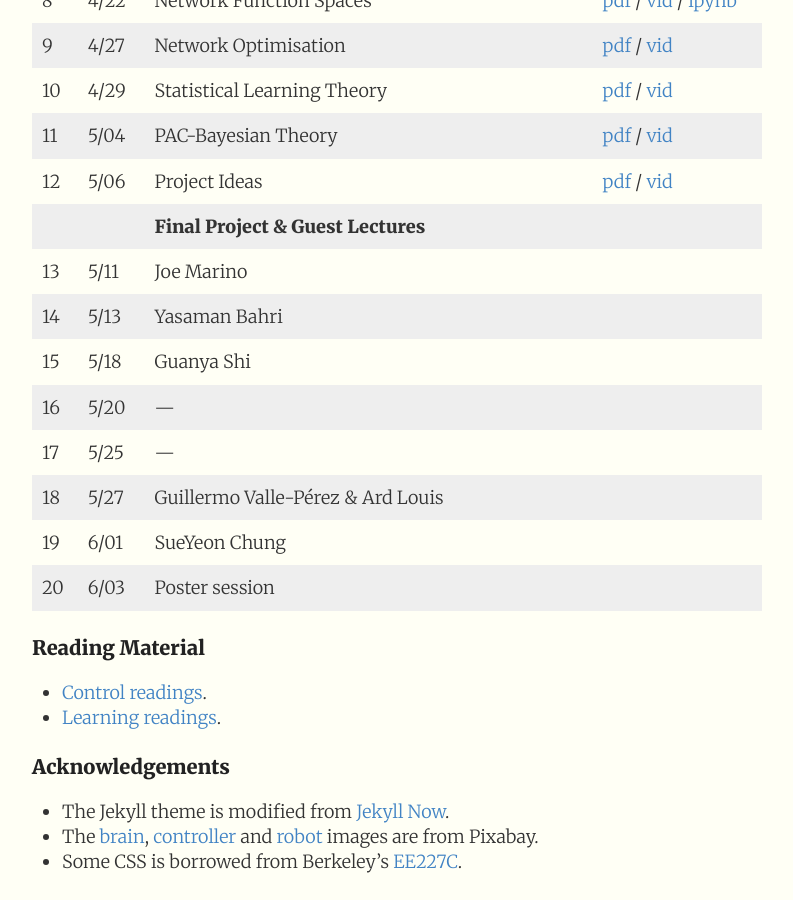
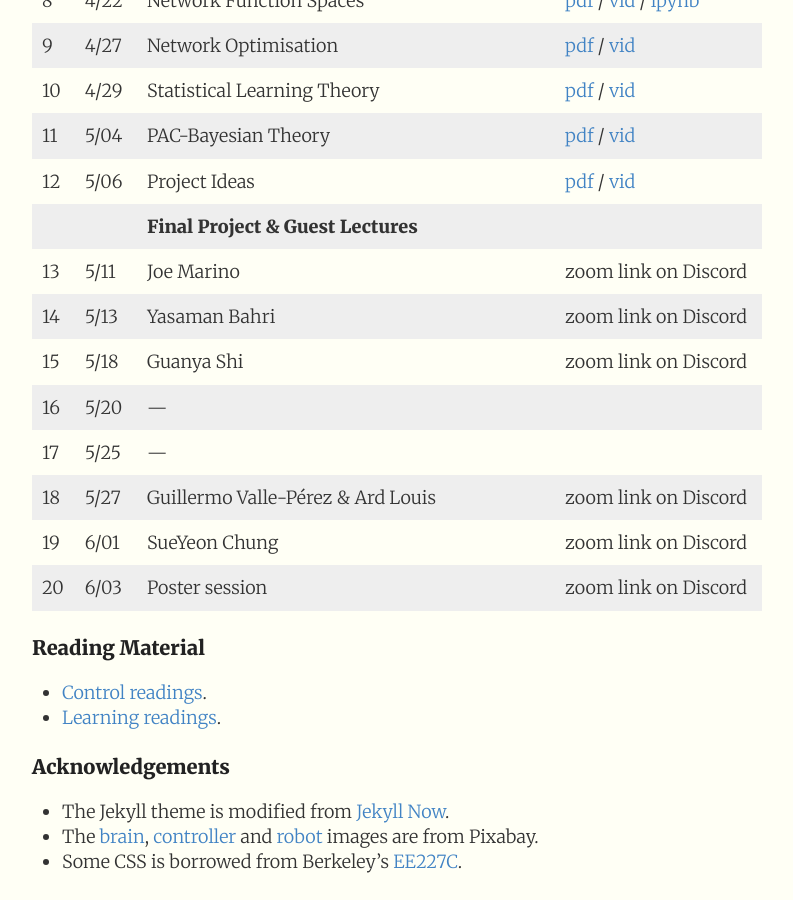
Before and after one commit to 1five9/1five9.github.io, a Jekyll site: the page built from index.md, in a window 1280 px wide and 900 px high, scrolled down 2732 px. Shown: the whole window, without its empty margins (243-1036 px from the left). Built offline with Jekyll 4.4.1, drawn with Linux system fonts in a browser that asks for light colours.

Commit message:
zoom link on Discord

```diff
--- a/index.md
+++ b/index.md
@@ -86,14 +86,14 @@ The final project will be conducted during the last four weeks of class. Student
 | 11 | 5/04      | PAC-Bayesian Theory                    | [pdf](/slides/learning/11.pdf) / [vid](https://caltech.zoom.us/rec/play/kVxll8Ej94RkPNVb0qlm6DPBlhNY2A3GmheVLW-o5T2u08JvffmsbqJzp9gkciU1XkkkNPq5u5mz3rz8.wC-OPN9SqRq3okfc) |
 | 12 | 5/06      | Project Ideas                          | [pdf](/slides/learning/12.pdf) / [vid](https://caltech.zoom.us/rec/play/WbMd0RukBwxyeZHM3slmTrnHiK0R7862SqA70eJl7WrlizTjj2cW_XLpdeEEMEJIbzg4m6_T_O1BZo3f.JI2a3eRUt3g5mB0u) |
 |    |           | **Final Project & Guest Lectures**     |  |
-| 13 | 5/11      | Joe Marino                             |  |
-| 14 | 5/13      | Yasaman Bahri       				      |  |
-| 15 | 5/18      | Guanya Shi	            			  |  |
+| 13 | 5/11      | Joe Marino                             | zoom link on Discord |
+| 14 | 5/13      | Yasaman Bahri       				      | zoom link on Discord |
+| 15 | 5/18      | Guanya Shi	            			  | zoom link on Discord |
 | 16 | 5/20      | —	            				      |  |
 | 17 | 5/25      | —	            				      |  |
-| 18 | 5/27      | Guillermo Valle-Pérez & Ard Louis	  |  |
-| 19 | 6/01      | SueYeon Chung	                      |  |
-| 20 | 6/03      | Poster session	             	      |  |
+| 18 | 5/27      | Guillermo Valle-Pérez & Ard Louis	  | zoom link on Discord |
+| 19 | 6/01      | SueYeon Chung	                      | zoom link on Discord |
+| 20 | 6/03      | Poster session	             	      | zoom link on Discord |
 
 ### Reading Material
 - [Control readings](/control).
```
